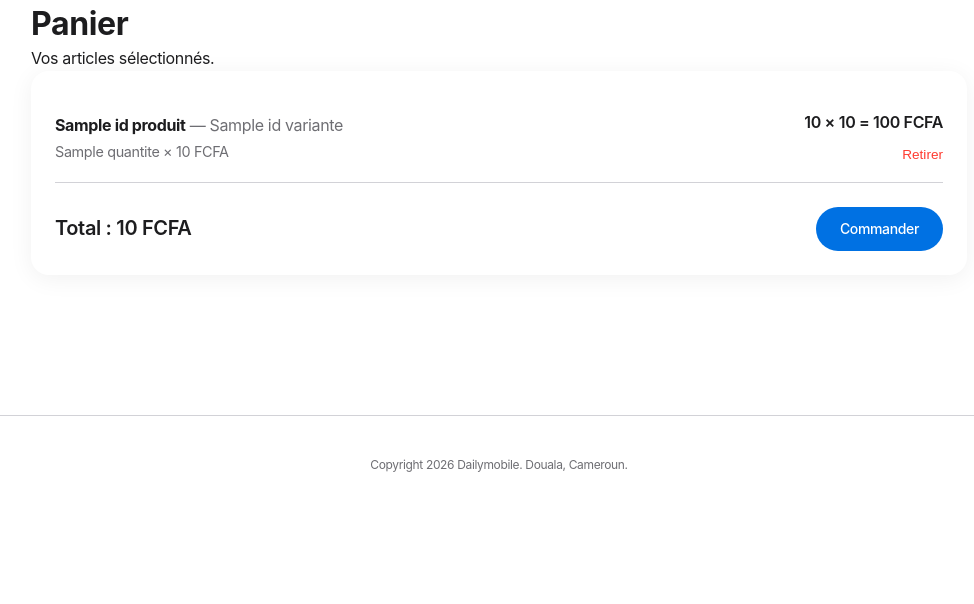
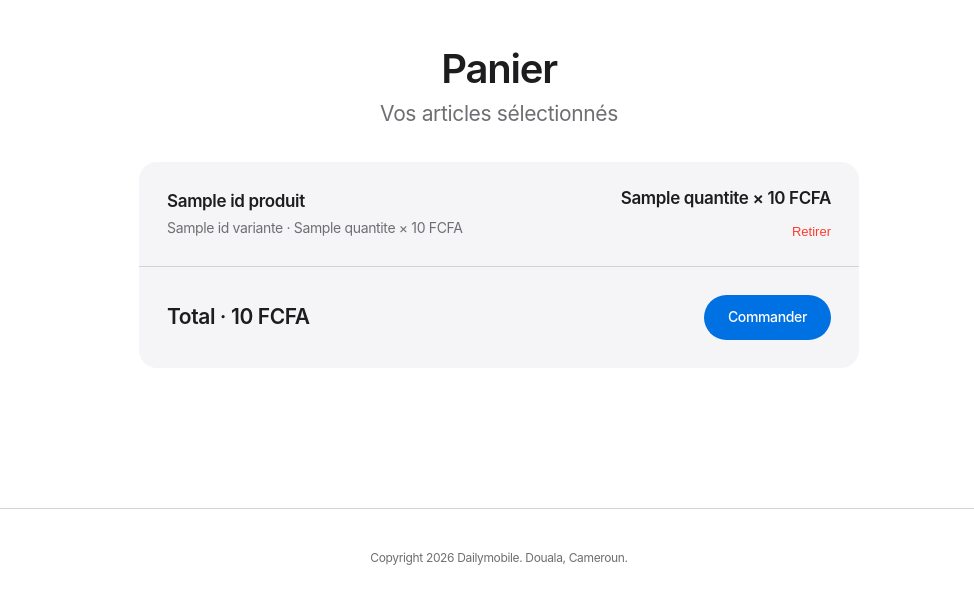
Before and after one commit to Evijo30-max/dailymobile, a Django app: template templates/orders/panier.html in a window 1280 px wide. Shown: the part 45-649 px from the top of the page, without its empty margins (141-1115 px from the left). Run offline with Django 5.2, Linux system fonts and the light colour scheme; the template is opened without the code that fills it: most values are stand-ins (such as "Sample title", 1, 10 or a date in 2020).

Commit message:
amelioration all pages like apple's style

```diff
--- a/catalogue/admin.py
+++ b/catalogue/admin.py
@@ -46,7 +46,7 @@ class CategorieAdmin(admin.ModelAdmin):
 class ProduitCategorieInline(admin.TabularInline):
     model = ProduitCategorie
     extra = 1
-    autocomplete_fields = ['id_categorie']
+    fields = ('id_categorie',)
 
 
 @admin.register(Produit)
--- a/templates/orders/panier.html
+++ b/templates/orders/panier.html
@@ -1,36 +1,51 @@
 {% extends "base.html" %}
 {% block title %}Panier — Dailymobile{% endblock %}
+
 {% block content %}
-<h1>Panier</h1>
-<p class="subtitle">Vos articles sélectionnés.</p>
+<section class="hero" style="padding: 48px 0 32px;">
+    <h1 style="font-size: 40px;">Panier</h1>
+    <p class="subtitle">Vos articles sélectionnés</p>
+</section>
 
 {% if lignes %}
-<div style="background: var(--surface); border-radius: var(--radius); padding: 24px; box-shadow: var(--shadow);">
+<div style="background: var(--bg-alt); border-radius: var(--radius); overflow: hidden; max-width: 720px; margin: 0 auto;">
     {% for ligne in lignes %}
-    <div style="display: flex; justify-content: space-between; align-items: center; padding: 16px 0; border-bottom: 1px solid var(--border);">
+    <div style="display: flex; justify-content: space-between; align-items: center; gap: 16px; padding: 24px 28px; border-bottom: 1px solid var(--border); flex-wrap: wrap;">
         <div>
-            <strong>{{ ligne.id_offre.id_variante.id_produit.nom }}</strong>
-            <span style="color: var(--text-secondary);"> — {{ ligne.id_offre.id_variante.nom }}</span>
-            <p style="font-size: 0.9rem; color: var(--text-secondary); margin-top: 4px;">
-                {{ ligne.quantite }} × {{ ligne.prix_unitaire }} FCFA
+            <p style="font-size: 17px; font-weight: 600; letter-spacing: -0.02em;">
+                {{ ligne.id_offre.id_variante.id_produit.nom }}
+            </p>
+            <p style="color: var(--text-secondary); font-size: 14px; margin-top: 4px;">
+                {{ ligne.id_offre.id_variante.nom }} · {{ ligne.quantite }} × {{ ligne.prix_unitaire }} FCFA
             </p>
         </div>
         <div style="text-align: right;">
-            <p style="font-weight: 600;">{{ ligne.quantite|floatformat:0 }} × {{ ligne.prix_unitaire }} = {% widthratio ligne.quantite 1 ligne.prix_unitaire %} FCFA</p>
+            <p style="font-size: 17px; font-weight: 600;">
+                {{ ligne.quantite }} × {{ ligne.prix_unitaire }} FCFA
+            </p>
             <form method="post" action="{% url 'web-supprimer-ligne' ligne.id_ligne_panier %}" style="margin-top: 8px;">
                 {% csrf_token %}
-                <button type="submit" style="background: none; border: none; color: #ff3b30; cursor: pointer; font-size: 0.85rem;">Retirer</button>
+                <button type="submit" style="background: none; border: none; color: #ff3b30; cursor: pointer; font-size: 13px;">
+                    Retirer
+                </button>
             </form>
         </div>
     </div>
     {% endfor %}
-    <div style="display: flex; justify-content: space-between; align-items: center; margin-top: 24px;">
-        <p style="font-size: 1.25rem; font-weight: 600;">Total : {{ total }} FCFA</p>
+
+    <div style="display: flex; justify-content: space-between; align-items: center; padding: 28px; flex-wrap: wrap; gap: 16px;">
+        <p style="font-size: 21px; font-weight: 600; letter-spacing: -0.02em;">
+            Total · {{ total }} FCFA
+        </p>
         <a href="{% url 'web-checkout' %}" class="btn">Commander</a>
     </div>
 </div>
 {% else %}
-<p style="color: var(--text-secondary); margin-top: 40px;">Votre panier est vide.</p>
-<a href="{% url 'web-catalogue' %}" class="btn mt-3">Voir le catalogue</a>
+<p class="text-center" style="color: var(--text-secondary); padding: 48px 0 24px;">
+    Votre panier est vide.
+</p>
+<p class="text-center">
+    <a href="{% url 'web-catalogue' %}" class="btn">Voir le catalogue</a>
+</p>
 {% endif %}
 {% endblock %}
--- a/templates/repairs/demande.html
+++ b/templates/repairs/demande.html
@@ -2,8 +2,10 @@
 {% block title %}Demande de réparation — Dailymobile{% endblock %}
 
 {% block content %}
-<h1>Demande de réparation</h1>
-<p class="subtitle">Décrivez votre appareil et le problème. Nous vous recontactons.</p>
+<section class="hero" style="padding: 48px 0 24px;">
+    <h1 style="font-size: 40px;">Réparation</h1>
+    <p class="subtitle">Décrivez l’appareil et le problème. Nous vous recontactons.</p>
+</section>
 
 <div class="form-card" style="max-width: 520px;">
     <form method="post">
```
Also changed, not shown: templates/auth/login.html (+17 -6 lines), templates/auth/register.html (+16 -5 lines), templates/orders/checkout.html (+12 -7 lines), templates/orders/mes_commandes.html (+24 -16 lines).
